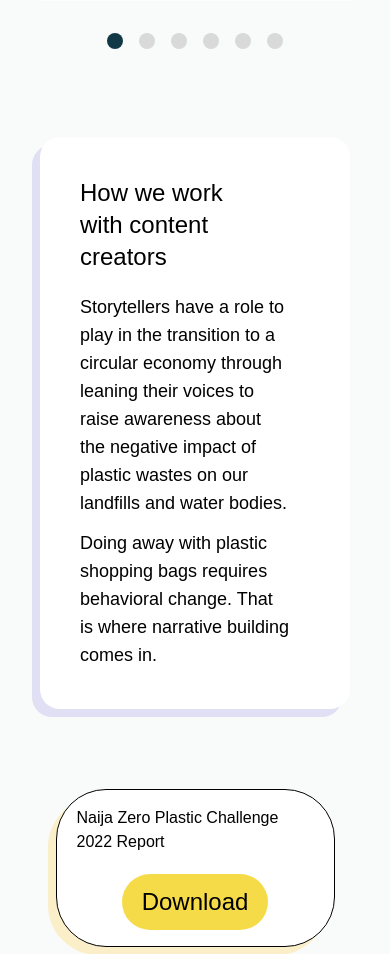
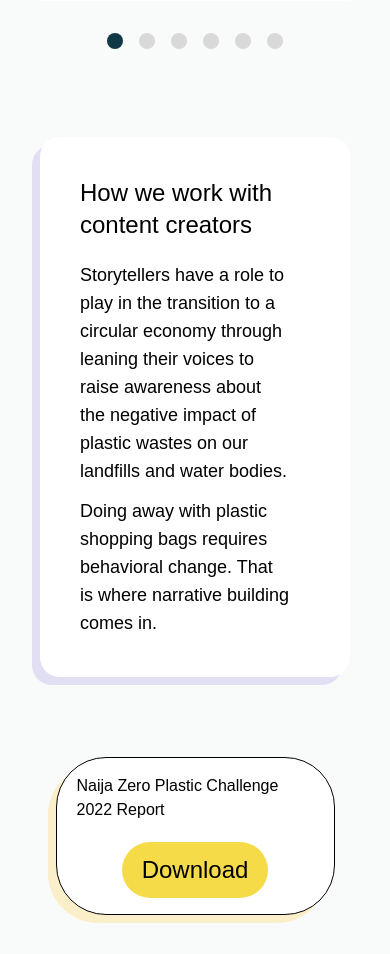
Before and after one commit to prezine/shoppersbag.co, a PHP site: page /impact in a window 390 px wide. Shown: the part 2597-3551 px from the top of the page. Run offline with PHP 8.4, Linux system fonts and the light colour scheme; some libraries are stand-ins or nearby versions.

Commit message:
slide text

```diff
--- a/assets/js/slides.js
+++ b/assets/js/slides.js
@@ -74,6 +74,8 @@ $('.slide-text-wrap').each(function(){
 
 var x = document.getElementsByClassName("slides-img");
 var dot = document.getElementsByClassName("dots");
+var impact_slide_text = document.getElementsByClassName('impact-slide-text')
+
 // let slideImg = document.getElementsByClassName('slideimg')
 
 var index = 1;
@@ -91,7 +93,9 @@ function myCurrent(n){
 setInterval(() => {
     index++
     myShows(index)
-}, 5000);
+}, 10000);
+
+
 
 function myShows(){
    if (index > (x.length)) {index = 1}
@@ -107,6 +111,11 @@ function myShows(){
       dot[i].style.backgroundColor = ''
    }
    dot[index-1].style.backgroundColor = '#123845'
+   for(let i = 0; i < impact_slide_text.length; i++)
+   {
+      impact_slide_text[i].style.display = 'none'
+   }
+   impact_slide_text[index-1].style.display = 'flex'
 
 
 }
--- a/impact.php
+++ b/impact.php
@@ -106,9 +106,9 @@
             </main>
          </section>
          <section class="px-10 md:px-20 pb-10 space-y-20">
-            <div class="relative w-full mx-auto">
-                  <div class="z-30 relative py-10 px-10 lg:px-16 mx-auto rounded-twenty bg-white w-full flex flex-col sm:flex-row items-start gap-5">
-                     <h1 class="font-avenirHeavy text-black text-2xl lg:text-3xl w-eightyPercent sm:w-fortyPercent">
+            <div class="impact-slide-text-wrap relative w-full mx-auto">
+                  <div class="impact-slide-text min-h-200px first:flex hidden z-30 relative py-10 px-10 lg:px-16 mx-auto rounded-twenty bg-white w-full flex-col sm:flex-row items-start gap-5">
+                     <h1 class="font-avenirHeavy text-black text-2xl lg:text-3xl w-ninetyPercent sm:w-fortyPercent">
                         How we work with content creators
                      </h1>
                      <div class="space-y-3 w-full sm:w-sixtyPercent pr-5 md:pr-16 lg:pr-20">
@@ -118,6 +118,74 @@
                         <p class="font-avenirRegular text-black text-lg">
                               Doing away with plastic shopping bags requires behavioral change. That is where narrative building comes in.
                         </p>
+                     </div>
+                  </div>
+                  <div class="impact-slide-text min-h-200px first:flex hidden z-30 relative py-10 px-10 lg:px-16 mx-auto rounded-twenty bg-white w-full flex-col sm:flex-row items-start gap-5">
+                     <h1 class="font-avenirHeavy text-black text-2xl lg:text-3xl w-ninetyPercent sm:w-fortyPercent">
+                        Our Goal in the Naija Zero Plastic Challenge
+                     </h1>
+                     <div class="space-y-3 w-full sm:w-sixtyPercent pr-5 md:pr-16 lg:pr-20">
+                        <p class="font-avenirRegular text-black text-lg">
+                           To engage content creators to deepen the awareness of adopting a zero plastic lifestyle that encourages behavioral change and a leap towards smart eco-friendly alternatives.
+                        </p>
+                     </div>
+                  </div>
+                  <div class="impact-slide-text min-h-200px first:flex hidden z-30 relative py-10 px-10 lg:px-16 mx-auto rounded-twenty bg-white w-full flex-col sm:flex-row items-start gap-5">
+                     <h1 class="font-avenirHeavy text-black text-2xl lg:text-3xl w-ninetyPercent sm:w-fortyPercent">
+                        Entry Categories
+                     </h1>
+                     <div class="space-y-3 w-full sm:w-sixtyPercent pr-5 md:pr-16 lg:pr-20">
+                        <p class="font-avenirRegular text-black text-lg">
+                           The Challenge is designed to deepen zero plastic narrative using creative media such as Visual Art, Spoken Word, Short Video, Music and Photography.
+                        </p>
+                     </div>
+                  </div>
+                  <div class="impact-slide-text min-h-200px first:flex hidden z-30 relative py-10 px-10 lg:px-16 mx-auto rounded-twenty bg-white w-full flex-col sm:flex-row items-start gap-5">
+                     <h1 class="font-avenirHeavy text-black text-2xl lg:text-3xl w-ninetyPercent sm:w-fortyPercent">
+                        The Challenge seeks to achieve the following objectives:
+                     </h1>
+                     <div class="space-y-3 w-full sm:w-sixtyPercent pr-5 md:pr-16 lg:pr-20">
+                        <p class="font-avenirRegular text-black text-lg">
+                           Build a narrative using creative and digital channels to drive the adoption of a zero plastic lifestyle in Nigeria.
+                        </p>
+                        <p class="font-avenirRegular text-black text-lg">
+                           Create awareness about the negative impact of plastic waste on our environment and the need for the adoption of eco-friendly and smart alternatives to plastics.
+                        </p>
+                        <p class="font-avenirRegular text-black text-lg">
+                           Deepen stakeholders participation in the advocacy for a circular economy.
+                        </p>
+                     </div>
+                  </div>
+                  <div class="impact-slide-text min-h-200px first:flex hidden z-30 relative py-10 px-10 lg:px-16 mx-auto rounded-twenty bg-white w-full flex-col sm:flex-row items-start gap-5">
+                     <h1 class="font-avenirHeavy text-black text-2xl lg:text-3xl w-ninetyPercent sm:w-fortyPercent">
+                        Naija Zero Plastic Challenge Award events
+                     </h1>
+                     <div class="space-y-3 w-full sm:w-sixtyPercent pr-5 md:pr-16 lg:pr-20">
+                        <p class="font-avenirRegular text-black text-lg">
+                           Catch a preview on our
+                           <a href="https://youtu.be/o5SFL43JwWw" class="underline font-avenirRegular text-brandRed1x text-lg">
+                           Youtube channel.
+                           </a>
+                        </p>
+                     </div>
+                  </div>
+                  <div class="impact-slide-text min-h-200px first:flex hidden z-30 relative py-10 px-10 lg:px-16 mx-auto rounded-twenty bg-white w-full flex-col sm:flex-row items-start gap-5">
+                     <h1 class="font-avenirHeavy text-black text-2xl lg:text-3xl w-ninetyPercent sm:w-fortyPercent">
+                        Your Partnership:
+                     </h1>
+                     <div class="space-y-3 w-full sm:w-sixtyPercent pr-5 md:pr-16 lg:pr-20">
+                        <p class="font-avenirRegular text-black text-lg">
+                           Helps the message reach a lot more people
+                        </p>
+                       <div class="flex flex-row py-2 gap-2 items-center">
+                           <a href="https://www.shoppersbag.co/naijazeroplasticchallenge" class="underline font-avenirRegular text-brandRed1x text-base">
+                              Learn more
+                           </a>
+                           <svg class="-rotate-45" width="16" height="16" viewBox="0 0 39 39" fill="none" xmlns="http://www.w3.org/2000/svg">
+                              <path d="M23.3981 9.7627L33.1354 19.5L23.3981 29.2373" stroke="#FF3A44" stroke-width="1.5" stroke-miterlimit="10" stroke-linecap="round" stroke-linejoin="round"/>
+                              <path opacity="0.4" d="M5.86459 19.5H32.8627" stroke="#FF3A44" stroke-width="1.5" stroke-miterlimit="10" stroke-linecap="round" stroke-linejoin="round"/>
+                           </svg>
+                       </div>
                      </div>
                   </div>
                   <div class="absolute w-full bg-brandGray22x h-full rounded-twenty -left-2 -bottom-2"></div>
--- a/tailwind.config.js
+++ b/tailwind.config.js
@@ -244,6 +244,7 @@ module.exports = {
       minHeight: {
         '1/2': '50%',
         '160px': '10rem',
+        '200px': '12.5rem',
         '350': '21.875rem',
       }
     },
```
Also changed, not shown: assets/css/tailwind.css.
